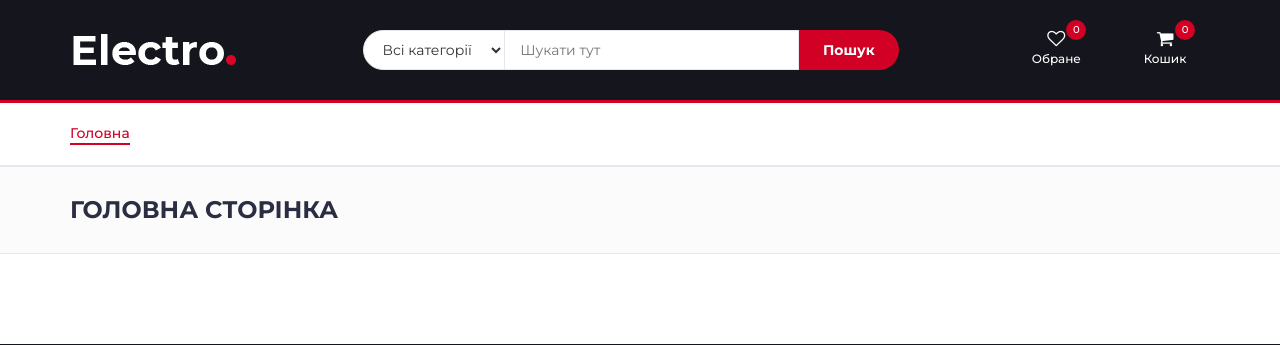
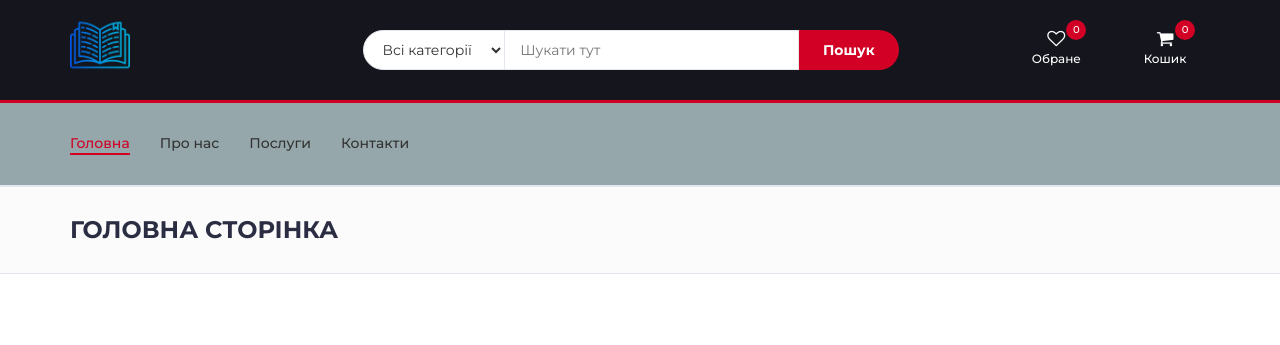
Before and after one commit to PV211/webshop, a Django app: page / in a window 1280 px wide. Shown: the top 345 px of the page. Run offline with Django 5.2, Linux system fonts and the light colour scheme; some libraries are stand-ins or nearby versions.

Commit message:
налаштування стилів Підключення будстрапу

```diff
--- a/pages/_layout/index.html
+++ b/pages/_layout/index.html
@@ -1,4 +1,6 @@
+
 {% load static %}
+
 <!DOCTYPE html>
 <html lang="eu">
     <head>
@@ -8,13 +10,31 @@
             rel="stylesheet"
             href="https://fonts.googleapis.com/css?family=Montserrat:400,500,700"
         />
-        <link rel="stylesheet" href="{% static 'css/bootstrap.min.css' %}" />
-        <link rel="stylesheet" href="{% static 'css/slick.css' %}" />
-        <link rel="stylesheet" href="{% static 'css/slick-theme.css' %}" />
-        <link rel="stylesheet" href="{% static 'css/nouislider.min.css' %}" />
-        <link rel="stylesheet" href="{% static 'css/font-awesome.min.css' %}" />
-        <link rel="stylesheet" href="{% static 'css/style.css' %}" />
-        <link rel="icon" href="{% static 'img/favicon.ico' %}" />
+
+   <!-- Bootstrap -->
+   <link rel="stylesheet" href="{% static 'css/bootstrap.min.css' %}"/>
+   <link rel="stylesheet" href="{% static 'css/slick.css' %}"/>
+   <link rel="stylesheet" href="{% static 'css/slick-theme.css' %}"/>
+   <link rel="stylesheet" href="{% static 'css/nouislider.min.css' %}"/>
+   <link rel="stylesheet" href="{% static 'css/font-awesome.min.css' %}">
+   <link rel="stylesheet" href="{% static 'css/style.css' %}"/>
+  <script src="{% static 'js/jquery.min.js' %}"></script>
+
+  <style>
+
+    #navigation {
+        background-color: rgba(123, 146, 150, 0.8); /* Білий фон з прозорістю */
+        backdrop-filter: blur(10px); /* Розмиття фону */
+        padding: 10px 0; /* Внутрішні відступи */
+    }
+    .nav-link {
+        color: #333; /* Колір тексту */
+    }
+    .nav-link:hover {
+        color: #007bff; /* Колір тексту при наведенні */
+    }
+</style>
+
     </head>
     <body>
         <header>{% include '_layout/header.html' %}</header>
@@ -23,8 +43,17 @@
             <div class="container">
                 <div id="responsive-nav">
                     <ul class="main-nav nav navbar-nav">
-                        <li class="active">
-                            <a href="/">Головна</a>
+                        <li class="nav-item active">
+                            <a class="nav-link" href="/">Головна</a>
+                        </li>
+                        <li class="nav-item">
+                            <a class="nav-link" href="/about/">Про нас</a>
+                        </li>
+                        <li class="nav-item">
+                            <a class="nav-link" href="/services/">Послуги</a>
+                        </li>
+                        <li class="nav-item">
+                            <a class="nav-link" href="/contact/">Контакти</a>
                         </li>
                     </ul>
                 </div>
@@ -48,12 +77,11 @@
         </div>
 
         <footer id="footer">{% include '_layout/footer.html' %}</footer>
+        <script src="{% static 'js/bootstrap.min.js' %}"></script>
+		<script src="{% static 'js/slick.min.js' %}"></script>
+		<script src="{% static 'js/nouislider.min.js' %}"></script>
+		<script src="{% static 'js/jquery.zoom.min.js' %}"></script>
+		<script src="{% static 'js/main.js' %}"></script>
+    </body>
 
-        <script src="{% static 'js/jquery.min.js' %}"></script>
-        <script src="{% static 'js/bootstrap.min.js' %}"></script>
-        <script src="{% static 'js/slick.min.js' %}"></script>
-        <script src="{% static 'js/nouislider.min.js' %}"></script>
-        <script src="{% static 'js/jquery.zoom.min.js' %}"></script>
-        <script src="{% static 'js/main.js' %}"></script>
-    </body>
 </html>
--- a/static/css/style.css
+++ b/static/css/style.css
@@ -420,7 +420,10 @@ textarea.input {
 
 .header-logo .logo img {
     display: block;
-}
+    width: 60px;
+    height: auto;
+}
+
 
 /*----------------------------*\
 	Search
```
Also changed, not shown: pages/home/index.html (line endings or trailing spaces), static/img/logo.png, static/js/bootstrap.min.js.
